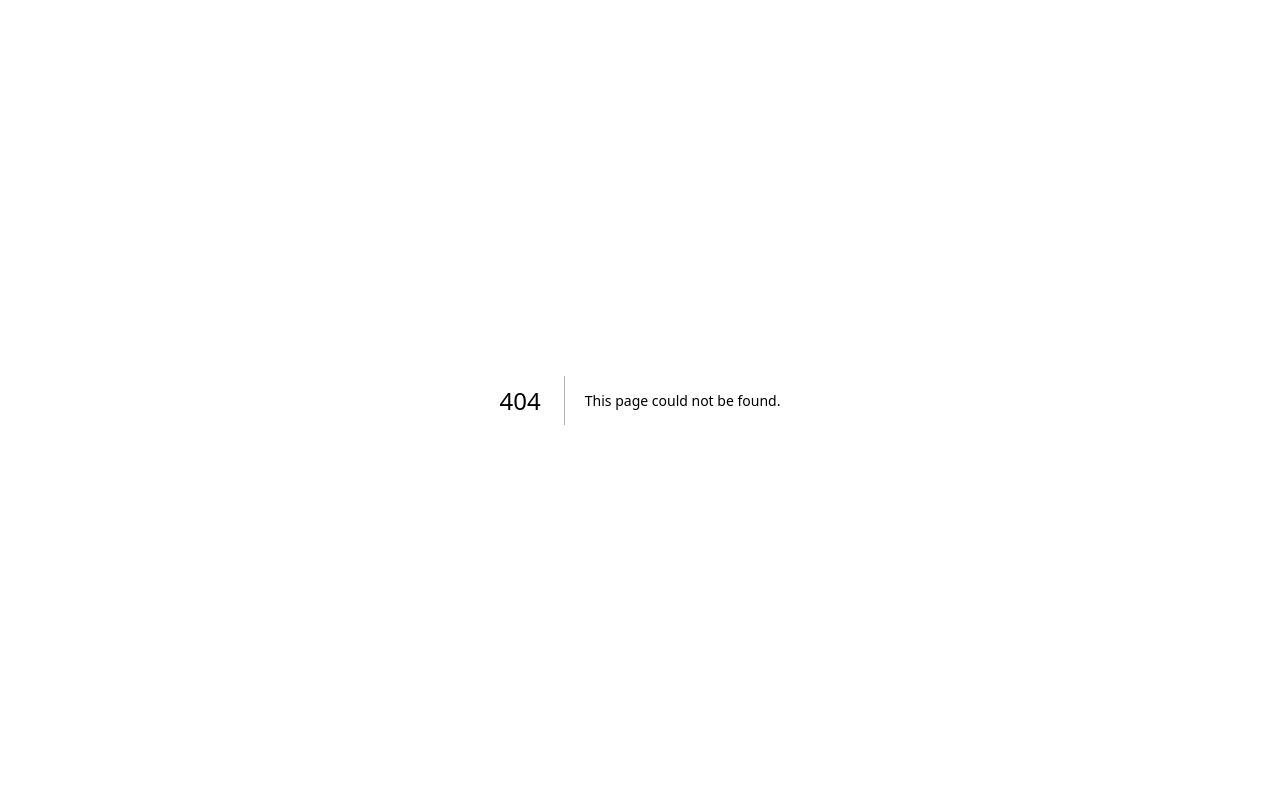
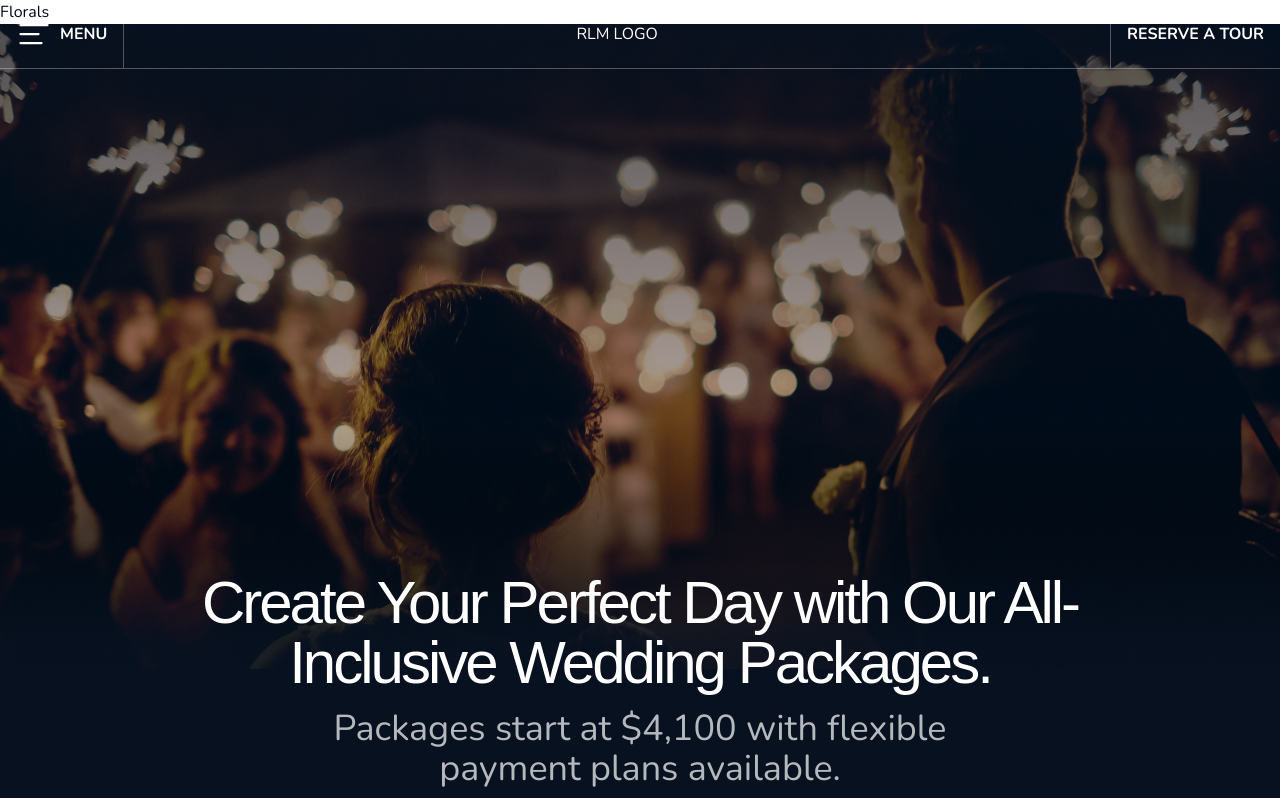
Before and after one commit to Dillonzellis/rlmaffairs-v4, a Next.js app: page /floral-designs in a window 1280 px wide. Before the commit this address had no page. Shown: the top 798 px of the page. Built offline with nearby package versions, Linux system fonts and the light colour scheme; a web font is replaced by a local one.

Commit message:
feat: add initial floral page and update nav link

```diff
--- /dev/null
+++ b/src/app/floral-designs/page.tsx
@@ -0,0 +1,7 @@
+export default function FloralsPage() {
+  return (
+    <main>
+      <h1>Florals</h1>
+    </main>
+  );
+}
--- a/src/data/navLinks.ts
+++ b/src/data/navLinks.ts
@@ -1,6 +1,6 @@
 export const mainNav = [
   { label: "Venue & Event Space", href: "/venue-&-event-space" },
-  { label: "Floral Designs", href: "/venue" },
+  { label: "Floral Designs", href: "/floral-designs" },
   { label: "Catering", href: "/venue" },
   { label: "Love Letters", href: "/venue" },
 ] as const;
```
